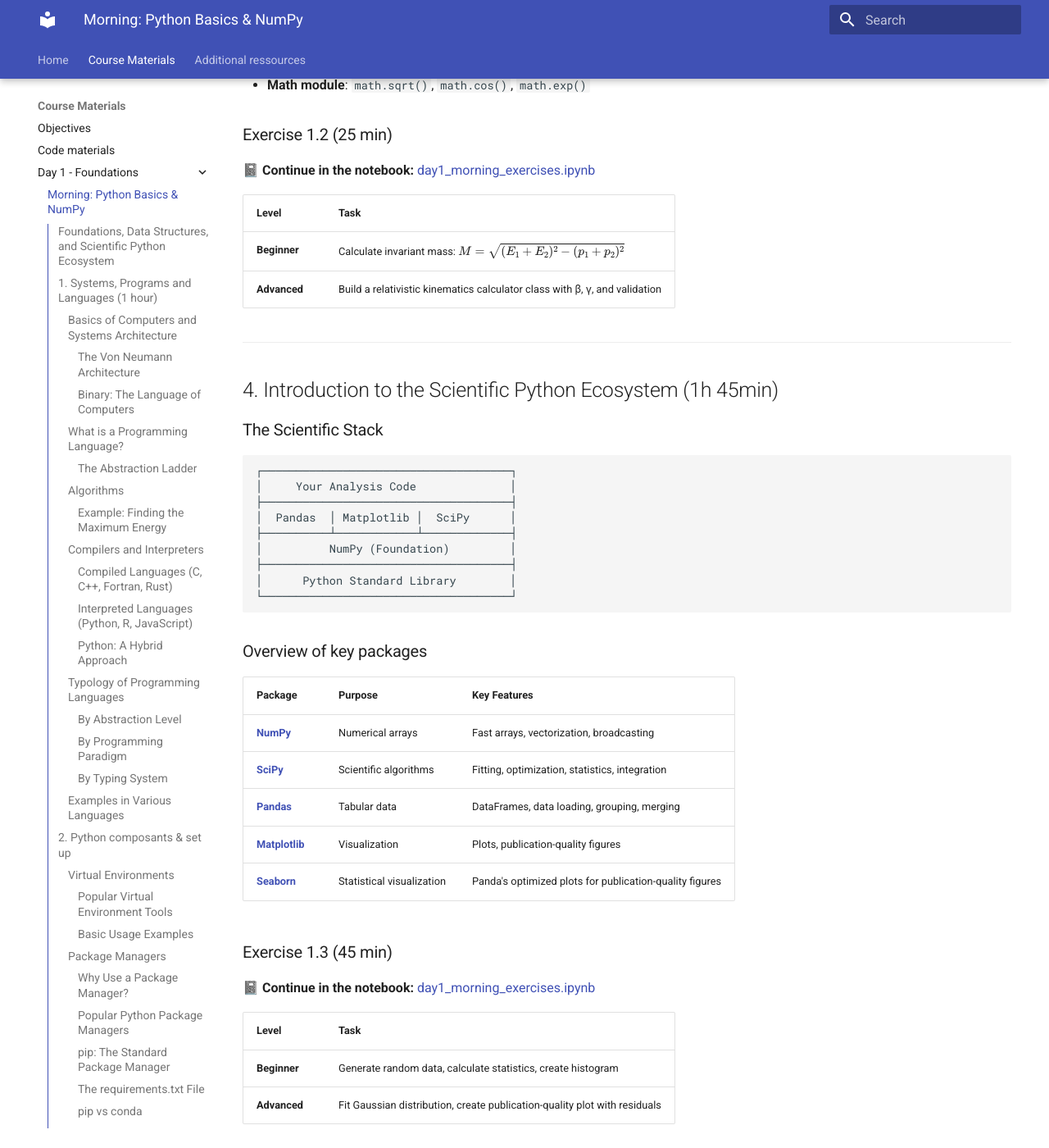
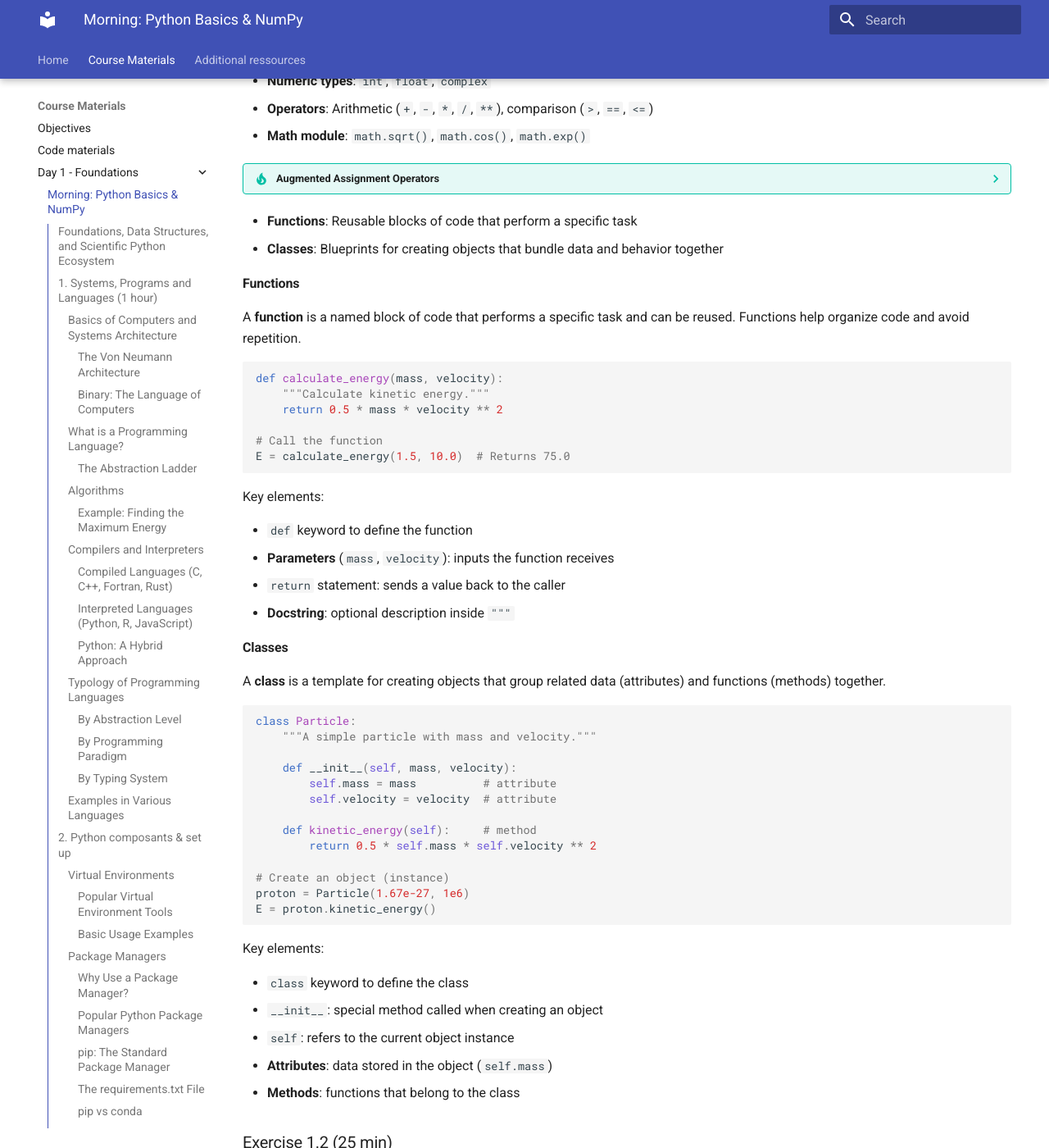
Before and after one commit to OpenAdalab/course_initiation_scientific_python, an MkDocs documentation site: the page built from docs/day1_morning.md, in a window 1280 px wide and 1400 px high, scrolled down 12622 px. Shown: the whole window at 82% size. Built offline with MkDocs 1.6.1 and Material for MkDocs 9.7.7, drawn with Linux system fonts in a browser that asks for light colours; some of the changed text lies outside the part shown.

Commit message:
add: more detailled explanations

````diff
--- a/docs/day1_morning.md
+++ b/docs/day1_morning.md
@@ -514,9 +514,16 @@ Jupyter notebooks (a key composant of this project) is **web application** that
 
     - with GUI : lauch it with anconda navigator
 
-???+ tip "Alaways look at the doc !"
+
+### Good practices
+
+???+ tip "Always look at the doc !"
     Use the [official doc](https://docs.python.org/3/)
     ... or some cool tools like [PyDocs](https://www.pydocs.site/en)
+
+???+ tip "Write code that follows Python convention (PEP) !"
+    Python community have proposed some conventions ([Python Enhancement Proposal](https://www.pydocs.site/en)) for writing code.
+    Try to learn how to follow them, especially the [PEP 8](https://peps.python.org/pep-0008/)
 
 ### Exercise 1.1 (20 min)
 
@@ -533,15 +540,81 @@ Jupyter notebooks (a key composant of this project) is **web application** that
 
 This section covers variables, data types, and operators. **All examples and exercises are in the notebook.**
 
-???+ tip "Write code that follows Python convention (PEP) !"
-    Python community have proposed some conventions ([Python Enhancement Proposal](https://www.pydocs.site/en)) for writing code.
-    Try to learn how to follow them, especially the [PEP 8](https://peps.python.org/pep-0008/)
 ### Key Concepts
-
 - **Variables**: Use descriptive names (`particle_energy`, not `x`)
 - **Numeric types**: `int`, `float`, `complex`
 - **Operators**: Arithmetic (`+`, `-`, `*`, `/`, `**`), comparison (`>`, `==`, `<=`)
 - **Math module**: `math.sqrt()`, `math.cos()`, `math.exp()`
+
+??? tip "Augmented Assignment Operators"
+
+    Python provides shorthand operators to modify a variable in place:
+
+    | Operator | Equivalent to | Example |
+    |----------|---------------|---------|
+    | `+=` | `x = x + a` | `count += 1` |
+    | `-=` | `x = x - a` | `energy -= loss` |
+    | `*=` | `x = x * a` | `amplitude *= 2` |
+    | `/=` | `x = x / a` | `intensity /= 10` |
+    | `**=` | `x = x ** a` | `value **= 2` |
+
+    ```python
+    # Accumulate total energy in a loop
+    total_energy = 0.0
+    for particle_energy in [10.5, 23.1, 15.8]:
+        total_energy += particle_energy  # Same as: total_energy = total_energy + particle_energy
+    print(total_energy)  # 49.4
+    ```
+- **Functions**: Reusable blocks of code that perform a specific task
+- **Classes**: Blueprints for creating objects that bundle data and behavior together
+
+#### Functions
+
+A **function** is a named block of code that performs a specific task and can be reused. Functions help organize code and avoid repetition.
+
+```python
+def calculate_energy(mass, velocity):
+    """Calculate kinetic energy."""
+    return 0.5 * mass * velocity ** 2
+
+# Call the function
+E = calculate_energy(1.5, 10.0)  # Returns 75.0
+```
+
+Key elements:
+
+- `def` keyword to define the function
+- **Parameters** (`mass`, `velocity`): inputs the function receives
+- `return` statement: sends a value back to the caller
+- **Docstring**: optional description inside `"""`
+
+#### Classes
+
+A **class** is a template for creating objects that group related data (attributes) and functions (methods) together.
+
+```python
+class Particle:
+    """A simple particle with mass and velocity."""
+
+    def __init__(self, mass, velocity):
+        self.mass = mass          # attribute
+        self.velocity = velocity  # attribute
+
+    def kinetic_energy(self):     # method
+        return 0.5 * self.mass * self.velocity ** 2
+
+# Create an object (instance)
+proton = Particle(1.67e-27, 1e6)
+E = proton.kinetic_energy()
+```
+
+Key elements:
+
+- `class` keyword to define the class
+- `__init__`: special method called when creating an object
+- `self`: refers to the current object instance
+- **Attributes**: data stored in the object (`self.mass`)
+- **Methods**: functions that belong to the class
 
 ### Exercise 1.2 (25 min)
 
````
